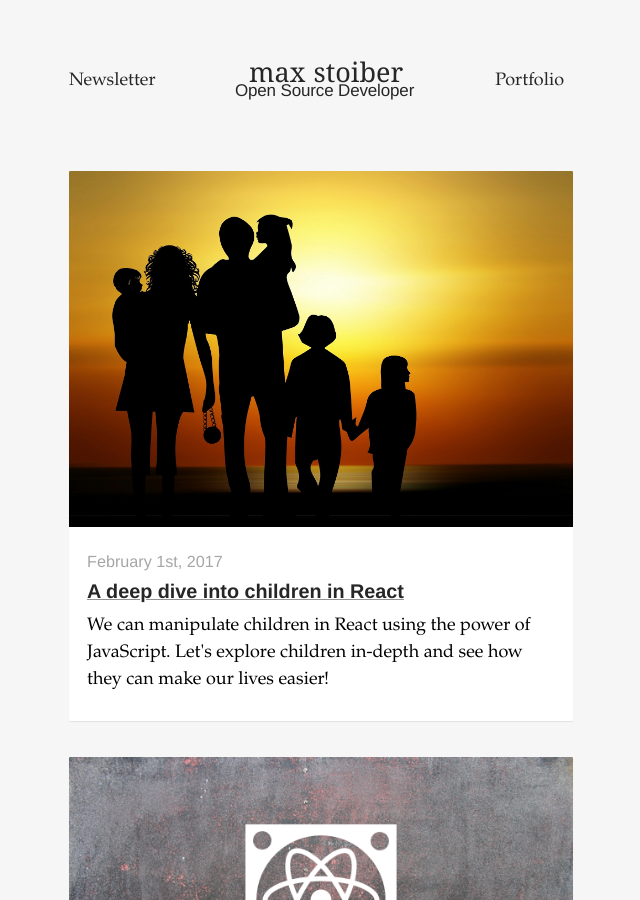
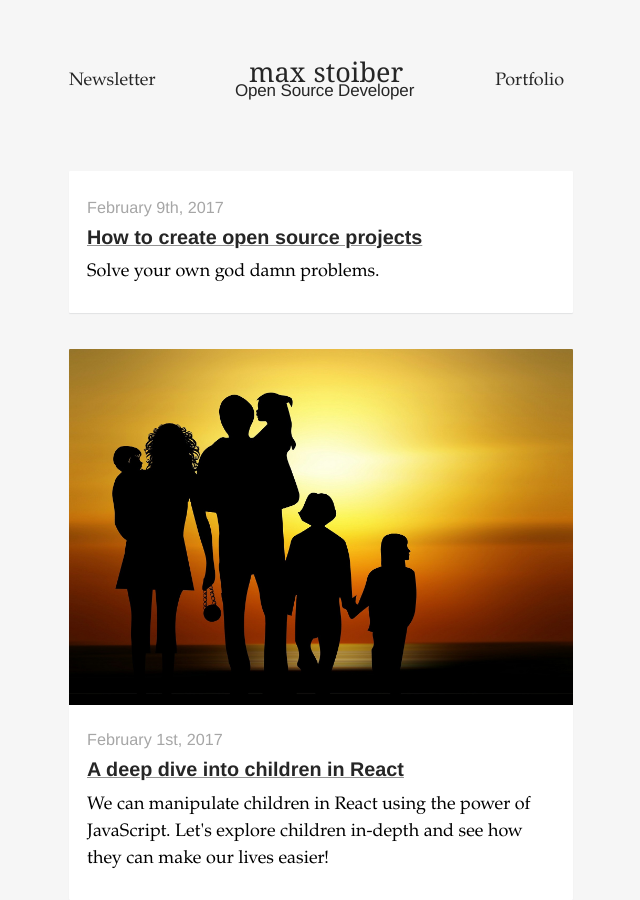
Before and after one commit to mxstbr/mxstbr.github.io, a Jekyll site: the page built from index.html, in a window 1280 px wide and 900 px high. Shown: the whole window, without its empty margins (319-959 px from the left). Built offline with Jekyll 4.4.1, drawn with Linux system fonts in a browser that asks for light colours; the list of posts is cut into pages by our own code.

Commit message:
Publish open source projects post

```diff
--- a/_posts/2017-02-09-creating-open-source-projects.md
+++ b/_posts/2017-02-09-creating-open-source-projects.md
@@ -1,8 +1,9 @@
 ---
 published: true
-hidden: true
+hidden: false
 title: "How to create open source projects"
 tags: open-source
+custom_excerpt: "Solve your own god damn problems."
 ---
 
 As the maintainer of a fair amount of [open source projects](https://github.com/mxstbr) I get asked frequently "How do I create my first open source project?".
```
